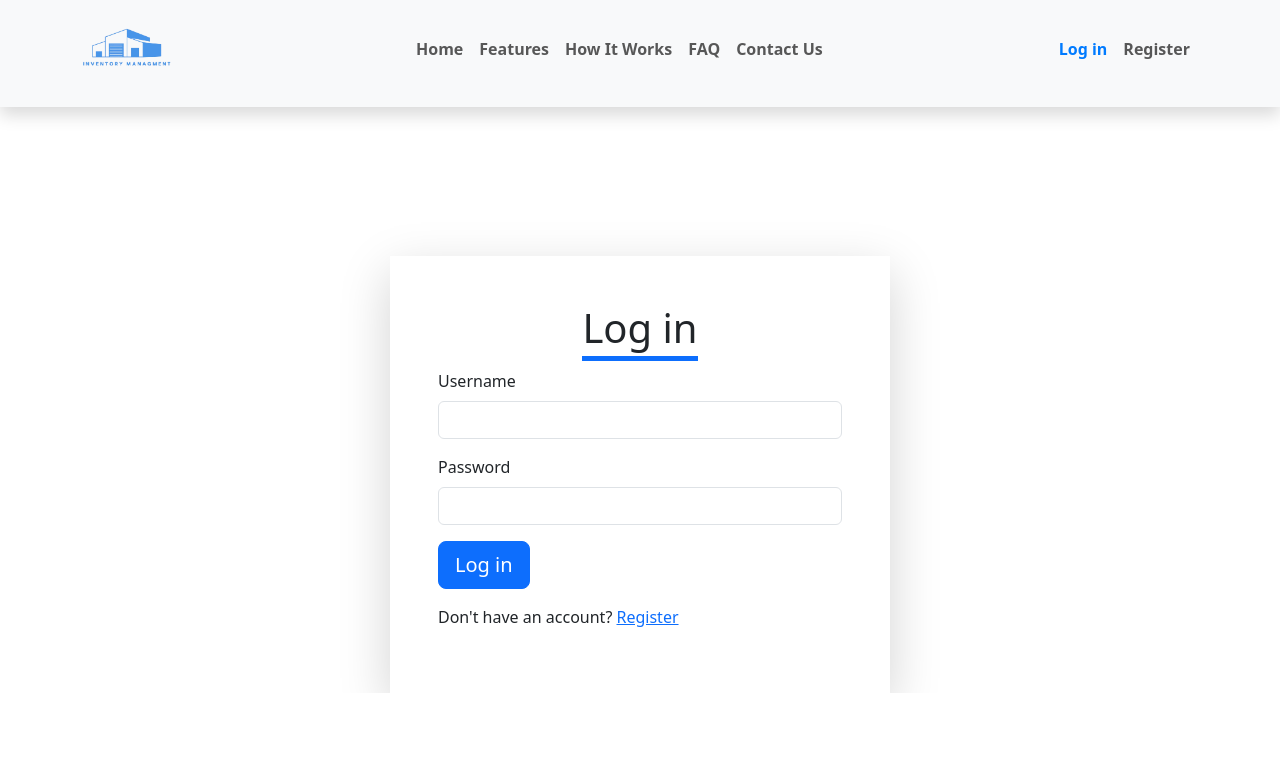
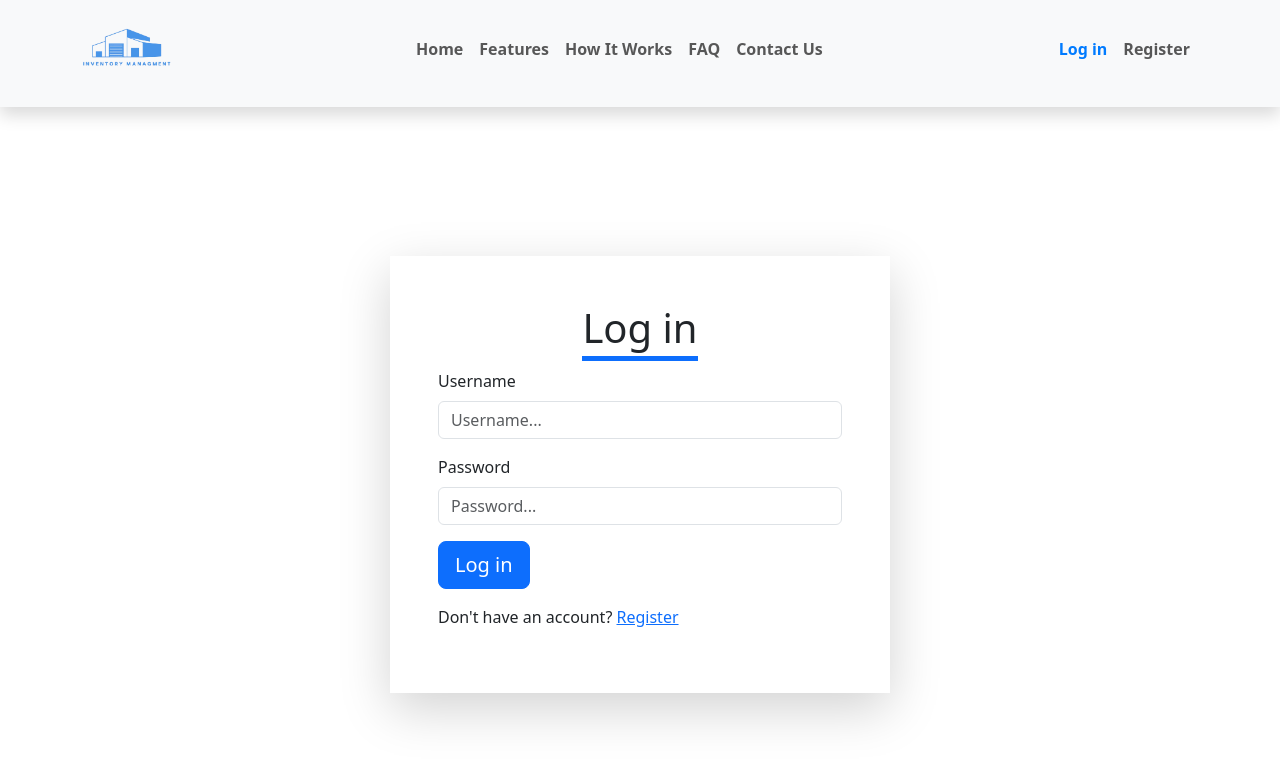
Before and after one commit to raonarvokshi/trackitall, a Django app: page /login/ in a window 1280 px wide. Shown: the top 763 px of the page. Run offline with Django 5.2, Linux system fonts and the light colour scheme; some libraries are stand-ins or nearby versions.

Commit message:
Fixed the login container bug

```diff
--- a/App/static/css/styles.css
+++ b/App/static/css/styles.css
@@ -1,8 +1,3 @@
-body,
-html {
-    overflow-x: hidden;
-}
-
 #faq {
     padding-top: 50px !important;
     padding-bottom: 50px !important;
--- a/App/templates/authentication/login.html
+++ b/App/templates/authentication/login.html
@@ -28,6 +28,11 @@
         margin-left: auto;
         margin-right: auto;
       }
+
+      body,
+      html {
+          overflow-x: hidden;
+      }
     }
   </style>
 </head>
@@ -42,12 +47,12 @@
 
             <div class="mb-3">
             <label for="username" class="form-label">Username</label>
-            <input type="text" class="form-control" id="username" name="username" required>
+            <input type="text" class="form-control" id="username" name="username" placeholder="Username..." required>
             </div>
 
             <div class="mb-3">
             <label for="password" class="form-label">Password</label>
-            <input type="password" class="form-control" id="password" name="password" required>
+            <input type="password" class="form-control" id="password" name="password" placeholder="Password..." required>
             </div>
 
             <button type="submit" class="btn btn-primary btn-lg">Log in</button>
```
Also changed, not shown: db.sqlite3.
